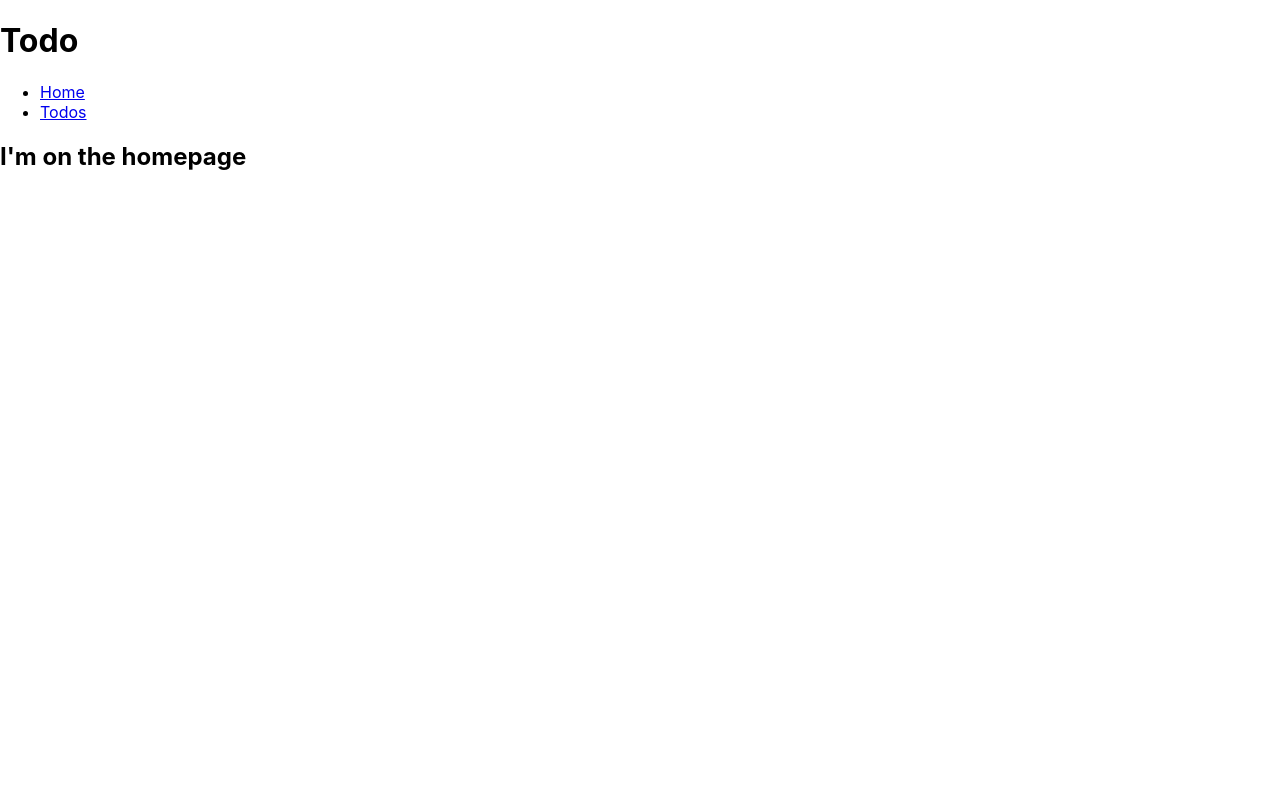
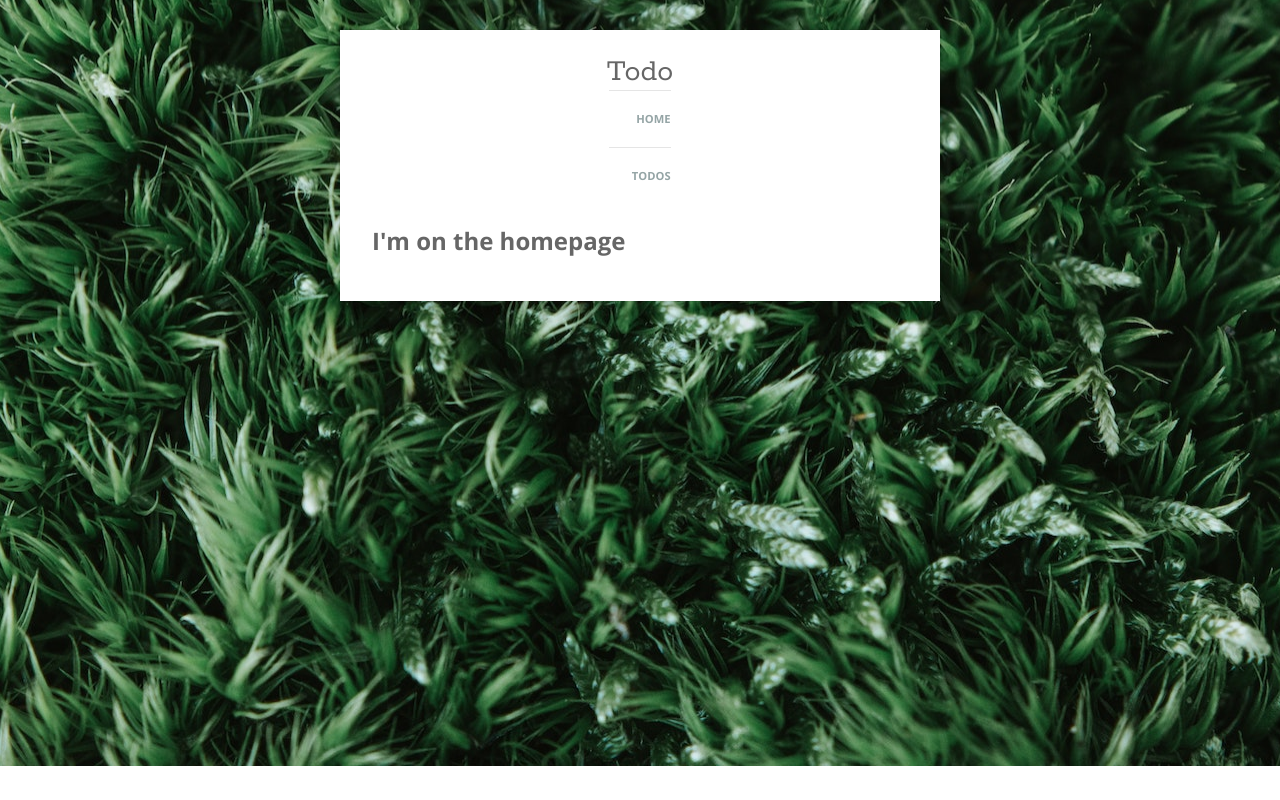
Before and after one commit to brockwc/todo-walkthrough, a React (Create React App) app: page / in a window 1280 px wide. Built offline with nearby package versions, Linux system fonts and the light colour scheme.

Commit message:
adds some css for less eye bleed

```diff
--- a/src/index.css
+++ b/src/index.css
@@ -1,14 +1,210 @@
-body {
-  margin: 0;
-  padding: 0;
-  font-family: -apple-system, BlinkMacSystemFont, "Segoe UI", "Roboto", "Oxygen",
-    "Ubuntu", "Cantarell", "Fira Sans", "Droid Sans", "Helvetica Neue",
-    sans-serif;
-  -webkit-font-smoothing: antialiased;
-  -moz-osx-font-smoothing: grayscale;
+/* ------------------------------------------------
+  G L O B A L  S T Y L E S
+---------------------------------------------------*/
+/* basic reset */
+*, *:before, *:after {
+  -webkit-box-sizing: border-box;
+  -moz-box-sizing: border-box;
+  box-sizing: border-box;
 }
 
-code {
-  font-family: source-code-pro, Menlo, Monaco, Consolas, "Courier New",
-    monospace;
+
+/* Clearfix for list items */
+li:after {
+  visibility: hidden;
+  display: block;
+  font-size: 0;
+  content: " ";
+  clear: both;
+  height: 0;
 }
+li { display: inline-block; }
+/* start commented backslash hack \*/
+* html li { height: 1%; }
+li { display: block; }
+/* close commented backslash hack */
+
+html {
+  font-size: 1em; /* 16 px */
+}
+
+body {
+  background-image: url('images/grass.jpg');
+  background-position: center; /* Center the image */
+  background-repeat: no-repeat; /* Do not repeat the image */
+  background-size: fill;
+  font-family: 'Open Sans', sans-serif;
+  font-weight: 600;
+  color: #666;
+}
+
+a  {
+  color: #95a5a6;
+  font-size: 1.3em;
+  font-weight: bold;
+  text-transform: uppercase;
+  text-decoration: none;
+  display: inline-block;
+  line-height: 2;
+  cursor: pointer;
+}
+/* ------------------------------------------------
+  C O N T A I N E R   S T Y L E S
+---------------------------------------------------*/
+.container {
+  width: 60%;
+  max-width: 600px;
+  min-width: 500px;
+  margin: 30px auto;
+  background: #ffffff;
+  padding: 1.5rem 2rem;
+  box-shadow: 0 0 2px rgba(0,0,0,0.2);
+}
+
+h1 {
+    font-family: 'Rokkitt', sans-serif;
+    text-align: center;
+    font-weight: 400;
+    margin: 0;
+}
+
+.btn {
+    border: none;
+    border-radius: 2px;
+    outline: none;
+    padding: 1.018em 1.2em;
+    color: #fff;
+    text-transform: uppercase;
+    transition: all 0.3s;
+    font-size: 0.8em;
+    text-align: center;
+  background-color: #444;
+  cursor: pointer;
+}
+
+.btn:hover {
+  background-color: #303030;
+}
+
+nav {
+  display: flex;
+  justify-content: space-around;
+}
+
+
+/* ------------------------------------------------
+  F O R M   S T Y L E S
+---------------------------------------------------*/
+header + form {
+  padding: 2rem 0;
+}
+
+input[type="text"] {
+    height: 41px;
+    border-radius: 2px;
+    outline: none;
+    border: 1px solid #e5e5e5;
+    padding: 0 1.2rem;
+    width: 75%;
+    margin-right: 2%;
+    font-size: 0.813em;
+}
+
+form .btn {
+  width: 22%;
+  padding: 1.018em 0;
+}
+
+
+/* ------------------------------------------------
+  L I S T   S T Y L E S
+---------------------------------------------------*/
+ul {
+  margin: 0;
+  list-style: none;
+  padding-left: 0;
+}
+
+li {
+  font-size: 0.875em;
+  padding: 1.2em 0;
+  border-top: 1px solid #e5e5e5;
+}
+
+li a {
+  color: #95a5a6;
+  font-size: 0.8em;
+  font-weight: bold;
+  text-transform: uppercase;
+  display: block;
+  margin-left: 2em;
+  float: right;
+  text-decoration: none;
+  line-height: 2;
+}
+
+li:hover a:hover {
+  text-decoration: underline;
+}
+
+.item {
+  margin-left: 10px;
+  float: left;
+  display: block;
+}
+
+ul input[type="checkbox"] {
+  float: left;
+}
+
+.completed {
+  text-decoration: line-through;
+  color: #bebebe;
+}
+
+/* ul input[type="text"] {
+  width: 80%;
+}
+ */
+/* ------------------------------------------------
+  C O U N T   W R A P P E R
+---------------------------------------------------*/
+.count-wrapper {
+  border-top: 1px solid #e5e5e5;
+  padding-top: 1.5em;
+  text-align: center;
+}
+
+.count-wrapper p {
+  -webkit-font-smoothing: antialiased;
+  color: #95a5a6;
+  font-size: .8em;
+  font-weight: bold;
+  text-transform: uppercase;
+  margin: 0 0 1.2em;
+}
+
+.count-wrapper span {
+  color: #777;
+}
+
+.count-wrapper .btn {
+  margin-right: 1em;
+}
+
+.delete {
+  background-color: #e74c3c;
+}
+
+.delete:hover {
+  background-color: #c0392b
+}
+
+
+
+/* ------------------------------------------------
+  C O U N T   W R A P P E R
+---------------------------------------------------*/
+@media only screen and (max-width: 817px) {
+
+}
```
